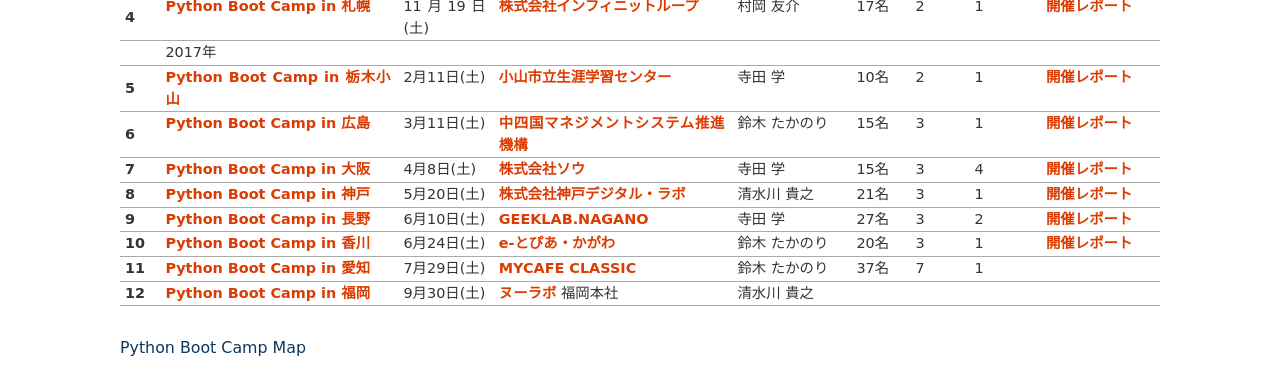
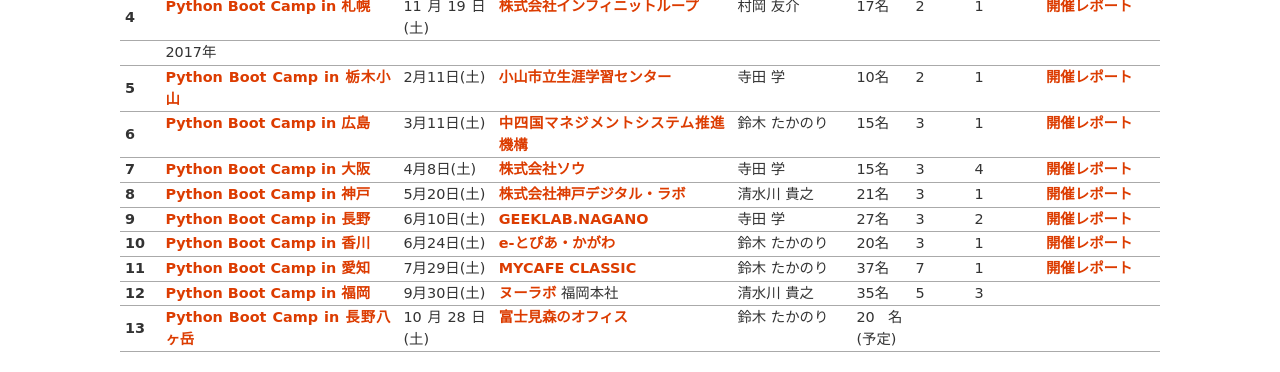
Before and after one commit to pyconjp/www.pycon.jp, a Sphinx documentation site: the page built from source/support/bootcamp.rst, in a window 1280 px wide and 900 px high, scrolled down 1897 px, cut to the strip 0-372 px from the top of the window. Built offline with Sphinx 7.4.7, drawn with Linux system fonts in a browser that asks for light colours.

Commit message:
add aichi report and yatsugatake for pycamp page

```diff
--- a/source/support/bootcamp.rst
+++ b/source/support/bootcamp.rst
@@ -209,13 +209,22 @@
      - 37名
      - 7
      - 1
-     -
+     - `開催レポート <http://pyconjp.blogspot.jp/2017/08/python-boot-camp-in-aichi.html>`__
    * - 12
      - `Python Boot Camp in 福岡 <https://pyconjp.connpass.com/event/62769/>`_
      - 9月30日(土)
      - `ヌーラボ <https://nulab-inc.com/ja/>`_ 福岡本社
      - 清水川 貴之
+     - 35名
+     - 5
+     - 3
      -
+   * - 13
+     - `Python Boot Camp in 長野八ヶ岳 <https://pyconjp.connpass.com/event/66747/>`_
+     - 10月28日(土)
+     - `富士見森のオフィス <http://www.morino-office.com/>`_
+     - 鈴木 たかのり
+     - 20名(予定)
      -
      -
      -
```
